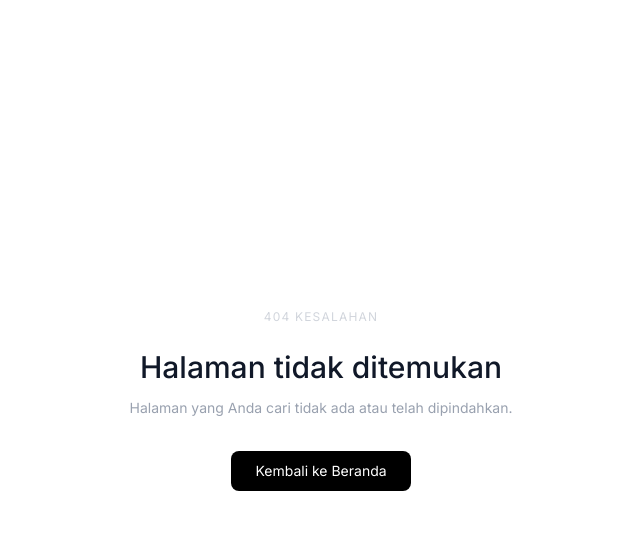
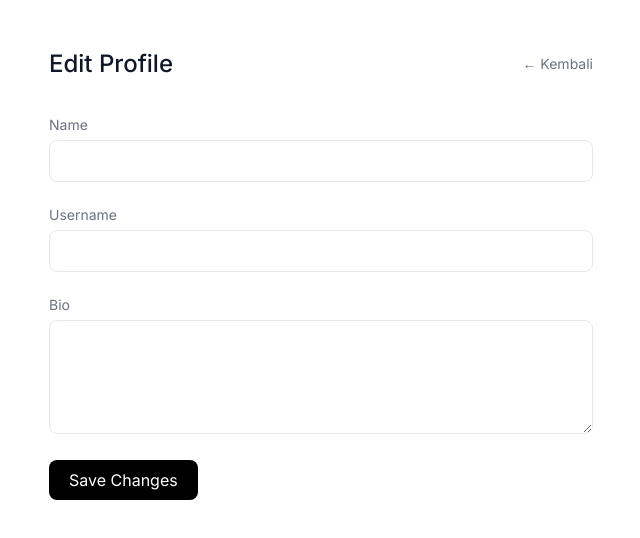
Before and after one commit to morenoakbari/blog-platform, a Next.js app: page /settings/profile in a window 1280 px wide. Before the commit this address had no page. Shown: the top 538 px of the page, without its empty margins (319-959 px from the left). Built offline with nearby package versions, Linux system fonts and the light colour scheme; no server answers.

Commit message:
feat: add fitur follow

```diff
--- a/app/(blog)/page.tsx
+++ b/app/(blog)/page.tsx
@@ -22,8 +22,26 @@ export default async function HomePage() {
             <span className="font-medium text-gray-900">blog-platform</span>
           </Link>
           <div className="flex items-center gap-4 sm:gap-6">
-            <Link href="/" className="text-sm text-gray-500 hover:text-gray-900 transition-colors">Artikel</Link>
-            <Link href="/dashboard" className="text-sm bg-black text-white px-3 py-1.5 rounded-md hover:bg-gray-800 transition-colors">Dashboard</Link>
+            <Link
+              href="/"
+              className="text-sm text-gray-500 hover:text-gray-900 transition-colors"
+            >
+              Artikel
+            </Link>
+
+            <Link
+              href="/profile/abc"
+              className="text-sm text-gray-500 hover:text-gray-900 transition-colors"
+            >
+              Profile
+            </Link>
+
+            <Link
+              href="/dashboard"
+              className="text-sm bg-black text-white px-3 py-1.5 rounded-md hover:bg-gray-800 transition-colors"
+            >
+              Dashboard
+            </Link>
           </div>
         </div>
       </nav>
--- a/app/(blog)/profile/[username]/page.tsx
+++ b/app/(blog)/profile/[username]/page.tsx
@@ -1,6 +1,9 @@
 import { prisma } from "@/lib/prisma";
 import { notFound } from "next/navigation";
 import Link from "next/link";
+import FollowButton from "@/components/FollowButton";
+import { getServerSession } from "next-auth";
+import { authOptions } from "@/lib/auth";
 
 export default async function ProfilePage({
   params,
@@ -9,6 +12,8 @@ export default async function ProfilePage({
 }) {
   const { username } = await params;
 
+  const session = await getServerSession(authOptions);
+
   const user = await prisma.user.findUnique({
     where: { username },
     include: {
@@ -16,21 +21,53 @@ export default async function ProfilePage({
         where: { published: true },
         orderBy: { createdAt: "desc" },
       },
+      followers: true,
+      following: true,
     },
   });
 
   if (!user) notFound();
 
+  const isOwnProfile = session?.user?.id === user.id;
+
+  const isFollowed = !!user.followers.find(
+    (f) => f.followerId === session?.user?.id
+  );
+
   return (
     <div className="min-h-screen bg-white">
       <div className="max-w-3xl mx-auto px-4 sm:px-6 py-12">
+        {/* Top Navigation */}
+        <div className="flex items-center justify-between mb-8">
+          <Link
+            href="/"
+            className="text-sm text-gray-500 hover:text-gray-900 transition-colors"
+          >
+            ← Kembali
+          </Link>
+
+          {isOwnProfile ? (
+            <Link
+              href="/settings/profile"
+              className="text-sm bg-black text-white px-4 py-2 rounded-lg hover:bg-gray-800 transition"
+            >
+              Edit Profile
+            </Link>
+          ) : (
+            <FollowButton
+              userId={user.id}
+              initialFollowed={isFollowed}
+            />
+          )}
+        </div>
+
         {/* Header */}
-        <div className="flex items-center gap-4 mb-10">
-          <div className="w-16 h-16 rounded-full bg-black text-white flex items-center justify-center text-xl font-medium">
+        <div className="flex items-start gap-4 mb-10">
+          <div className="w-16 h-16 rounded-full bg-black text-white flex items-center justify-center text-xl font-medium shrink-0">
             {user.name?.charAt(0).toUpperCase()}
           </div>
 
-          <div>
+          <div className="flex-1">
             <h1 className="text-2xl font-medium text-gray-900">
               {user.name}
             </h1>
@@ -44,6 +81,11 @@ export default async function ProfilePage({
                 {user.bio}
               </p>
             )}
+
+            <p className="text-sm text-gray-400 mt-2">
+              {user.followers.length} Followers ·{" "}
+              {user.following.length} Following
+            </p>
           </div>
         </div>
 
--- /dev/null
+++ b/app/api/follow/route.ts
@@ -0,0 +1,50 @@
+import { NextResponse } from "next/server";
+import { getServerSession } from "next-auth";
+import { prisma } from "@/lib/prisma";
+import { authOptions } from "@/lib/auth";
+
+export async function POST(req: Request) {
+  const session = await getServerSession(authOptions);
+
+  if (!session?.user?.id) {
+    return NextResponse.json(
+      { error: "Unauthorized" },
+      { status: 401 }
+    );
+  }
+
+  const { followingId } = await req.json();
+
+  const existing = await prisma.follow.findUnique({
+    where: {
+      followerId_followingId: {
+        followerId: session.user.id,
+        followingId,
+      },
+    },
+  });
+
+  // unfollow
+  if (existing) {
+    await prisma.follow.delete({
+      where: {
+        followerId_followingId: {
+          followerId: session.user.id,
+          followingId,
+        },
+      },
+    });
+
+    return NextResponse.json({ followed: false });
+  }
+
+  // follow
+  await prisma.follow.create({
+    data: {
+      followerId: session.user.id,
+      followingId,
+    },
+  });
+
+  return NextResponse.json({ followed: true });
+}
--- /dev/null
+++ b/app/api/profile/route.ts
@@ -0,0 +1,50 @@
+import { NextResponse } from "next/server";
+import { getServerSession } from "next-auth";
+import { prisma } from "@/lib/prisma";
+import { authOptions } from "@/lib/auth";
+
+export async function GET() {
+  const session = await getServerSession(authOptions);
+
+  if (!session?.user?.id) {
+    return NextResponse.json(
+      { error: "Unauthorized" },
+      { status: 401 }
+    );
+  }
+
+  const user = await prisma.user.findUnique({
+    where: { id: session.user.id },
+    select: {
+      name: true,
+      username: true,
+      bio: true,
+    },
+  });
+
+  return NextResponse.json(user);
+}
+
+export async function PUT(req: Request) {
+  const session = await getServerSession(authOptions);
+
+  if (!session?.user?.id) {
+    return NextResponse.json(
+      { error: "Unauthorized" },
+      { status: 401 }
+    );
+  }
+
+  const { name, username, bio } = await req.json();
+
+  const updated = await prisma.user.update({
+    where: { id: session.user.id },
+    data: {
+      name,
+      username,
+      bio,
+    },
+  });
+
+  return NextResponse.json(updated);
+}
--- /dev/null
+++ b/app/settings/profile/page.tsx
@@ -0,0 +1,144 @@
+"use client";
+
+import { useEffect, useState } from "react";
+import Link from "next/link";
+import { useRouter } from "next/navigation";
+
+export default function EditProfilePage() {
+  const router = useRouter();
+
+  const [form, setForm] = useState({
+    name: "",
+    username: "",
+    bio: "",
+  });
+
+  const [loading, setLoading] = useState(false);
+  const [saved, setSaved] = useState("");
+
+  useEffect(() => {
+    fetch("/api/profile")
+      .then((res) => res.json())
+      .then((data) => setForm(data));
+  }, []);
+
+  const handleSave = async () => {
+    setLoading(true);
+    setSaved("");
+
+    const res = await fetch("/api/profile", {
+      method: "PUT",
+      headers: {
+        "Content-Type": "application/json",
+      },
+      body: JSON.stringify(form),
+    });
+
+    const data = await res.json();
+
+    if (res.ok) {
+      setSaved("Profile berhasil diupdate ✅");
+
+      // Redirect ke username baru
+      router.push(`/profile/${data.username}`);
+      router.refresh();
+    }
+
+    setLoading(false);
+  };
+
+  return (
+    <div className="min-h-screen bg-white">
+      <div className="max-w-xl mx-auto px-4 py-12">
+        {/* Header */}
+        <div className="flex items-center justify-between mb-8">
+          <h1 className="text-2xl font-medium text-gray-900">
+            Edit Profile
+          </h1>
+
+          <Link
+            href={`/profile/${form.username}`}
+            className="text-sm text-gray-500 hover:text-gray-900 transition-colors"
+          >
+            ← Kembali
+          </Link>
+        </div>
+
+        <div className="space-y-5">
+          {/* Name */}
+          <div>
+            <label className="text-sm text-gray-500">
+              Name
+            </label>
+
+            <input
+              value={form.name}
+              onChange={(e) =>
+                setForm({
+                  ...form,
+                  name: e.target.value,
+                })
+              }
+              className="w-full mt-1 border border-gray-200 rounded-lg px-4 py-2 focus:outline-none focus:border-gray-400"
+            />
+          </div>
+
+          {/* Username */}
+          <div>
+            <label className="text-sm text-gray-500">
+              Username
+            </label>
+
+            <input
+              value={form.username}
+              onChange={(e) =>
+                setForm({
+                  ...form,
+                  username: e.target.value
+                    .toLowerCase()
+                    .replace(/\s+/g, "")
+                    .replace(/[^a-z0-9_]/g, ""),
+                })
+              }
+              className="w-full mt-1 border border-gray-200 rounded-lg px-4 py-2 focus:outline-none focus:border-gray-400"
+            />
+          </div>
+
+          {/* Bio */}
+          <div>
+            <label className="text-sm text-gray-500">
+              Bio
+            </label>
+
+            <textarea
+              rows={4}
+              value={form.bio}
+              onChange={(e) =>
+                setForm({
+                  ...form,
+                  bio: e.target.value,
+                })
+              }
+              className="w-full mt-1 border border-gray-200 rounded-lg px-4 py-2 focus:outline-none focus:border-gray-400"
+            />
+          </div>
+
+          {/* Save */}
+          <button
+            onClick={handleSave}
+            disabled={loading}
+            className="bg-black text-white px-5 py-2 rounded-lg hover:bg-gray-800 disabled:opacity-50"
+          >
+            {loading ? "Saving..." : "Save Changes"}
+          </button>
+
+          {saved && (
+            <p className="text-sm text-green-600">
+              {saved}
+            </p>
+          )}
+        </div>
+      </div>
+    </div>
+  );
+}
--- /dev/null
+++ b/components/FollowButton.tsx
@@ -0,0 +1,42 @@
+"use client";
+
+import { useState } from "react";
+
+export default function FollowButton({
+  userId,
+  initialFollowed,
+}: {
+  userId: string;
+  initialFollowed: boolean;
+}) {
+  const [followed, setFollowed] =
+    useState(initialFollowed);
+
+  const handleClick = async () => {
+    const res = await fetch("/api/follow", {
+      method: "POST",
+      headers: {
+        "Content-Type": "application/json",
+      },
+      body: JSON.stringify({
+        followingId: userId,
+      }),
+    });
+
+    const data = await res.json();
+    setFollowed(data.followed);
+  };
+
+  return (
+    <button
+      onClick={handleClick}
+      className={`text-sm px-4 py-2 rounded-lg transition ${
+        followed
+          ? "bg-gray-100 text-gray-700"
+          : "bg-black text-white"
+      }`}
+    >
+      {followed ? "Following" : "Follow"}
+    </button>
+  );
+}
```
